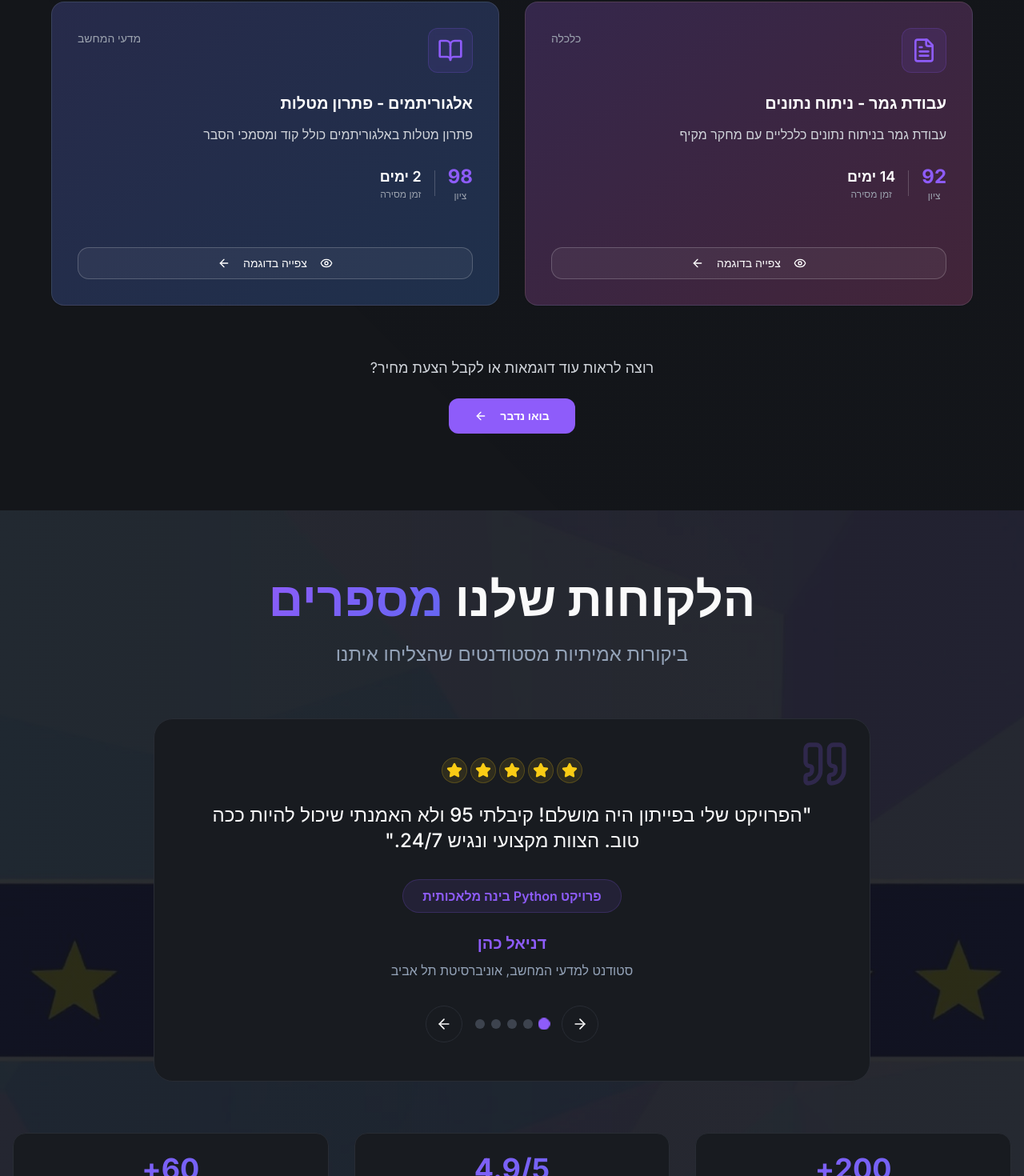
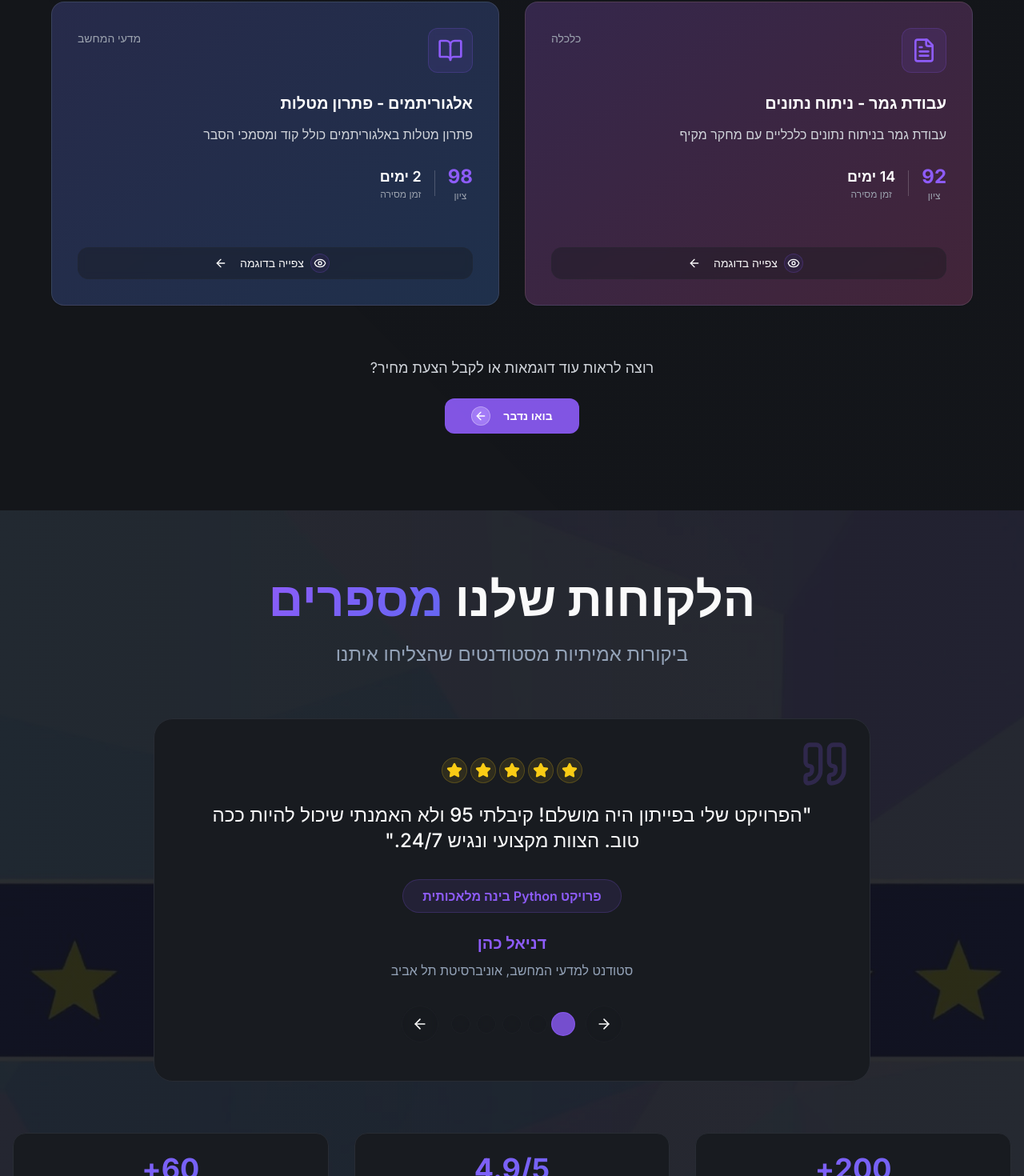
Before and after one commit to yossimmmm/project-genius-hebrew, a React (Vite) app: page / in a window 1280 px wide. Shown: the part 4219-5689 px from the top of the page at 80% size. Built offline with nearby package versions, Linux system fonts and the light colour scheme.

Commit message:
Apply glass effect to buttons
Apply a glass-like transparent design to all buttons on the website, consistent with the effect applied to icons.

```diff
--- a/src/components/Navbar.tsx
+++ b/src/components/Navbar.tsx
@@ -102,7 +102,7 @@ const Navbar = () => {
           <div className="md:hidden">
             <button
               onClick={() => setIsOpen(!isOpen)}
-              className="text-foreground hover:text-primary ios-nav"
+              className="w-10 h-10 bg-card/40 backdrop-blur-sm rounded-xl border border-border/30 text-foreground hover:text-primary hover:bg-card/60 hover:border-primary/30 ios-nav transition-all duration-300 flex items-center justify-center"
             >
               {isOpen ? <X className="w-6 h-6" /> : <Menu className="w-6 h-6" />}
             </button>
--- a/src/components/PortfolioSection.tsx
+++ b/src/components/PortfolioSection.tsx
@@ -118,9 +118,11 @@ const PortfolioSection = () => {
                 <CardFooter className="p-8 pt-0">
                   <Button
                     variant="outline"
-                    className="w-full bg-white/5 border-white/20 text-white hover:bg-white/10 hover:border-primary/50 ios-button group"
+                    className="w-full bg-card/40 backdrop-blur-sm border-border/30 text-foreground hover:bg-card/60 hover:border-primary/50 ios-button group transition-all duration-300"
                   >
-                    <Eye className="w-4 h-4 ml-2" />
+                    <div className="w-6 h-6 bg-primary/10 backdrop-blur-sm rounded-lg border border-primary/20 flex items-center justify-center mr-2">
+                      <Eye className="w-4 h-4" />
+                    </div>
                     צפייה בדוגמה
                     <ArrowLeft className="w-4 h-4 mr-2 group-hover:-translate-x-1 transition-transform" />
                   </Button>
@@ -137,11 +139,13 @@ const PortfolioSection = () => {
           </p>
           <Button
             size="lg"
-            className="bg-primary hover:bg-primary/90 text-white px-8 py-3 rounded-xl ios-button font-semibold"
+            className="bg-primary/90 backdrop-blur-sm border border-primary/20 hover:bg-primary text-white px-8 py-3 rounded-xl ios-button font-semibold transition-all duration-300"
             onClick={() => window.open('https://wa.me/972509888175?text=' + encodeURIComponent("היי, אשמח לראות עוד דוגמאות עבודות"), '_blank')}
           >
             בואו נדבר
-            <ArrowLeft className="w-5 h-5 mr-2" />
+            <div className="w-6 h-6 bg-white/20 backdrop-blur-sm rounded-lg border border-white/30 flex items-center justify-center mr-2">
+              <ArrowLeft className="w-5 h-5" />
+            </div>
           </Button>
         </div>
       </div>
--- a/src/components/TestimonialsSection.tsx
+++ b/src/components/TestimonialsSection.tsx
@@ -125,7 +125,7 @@ const TestimonialsSection = () => {
             <div className="flex justify-center items-center gap-4 mt-8">
               <button
                 onClick={prevTestimonial}
-                className="p-3 rounded-full border border-border hover:border-primary hover:bg-primary hover:text-primary-foreground transition-all duration-300 ios-button"
+                className="p-3 bg-card/40 backdrop-blur-sm rounded-full border border-border/30 hover:border-primary hover:bg-primary hover:text-primary-foreground transition-all duration-300 ios-button"
               >
                 <ArrowRight className="w-5 h-5" />
               </button>
@@ -136,10 +136,10 @@ const TestimonialsSection = () => {
                   <button
                     key={index}
                     onClick={() => setCurrentIndex(index)}
-                    className={`w-3 h-3 rounded-full transition-all duration-300 ${
+                    className={`w-6 h-6 backdrop-blur-sm rounded-lg border transition-all duration-300 ${
                       index === currentIndex
-                        ? 'bg-primary scale-125'
-                        : 'bg-muted-foreground/30 hover:bg-muted-foreground/50'
+                        ? 'bg-primary/80 border-primary/60 scale-125'
+                        : 'bg-card/40 border-border/30 hover:bg-card/60 hover:border-primary/30'
                     }`}
                   />
                 ))}
@@ -147,7 +147,7 @@ const TestimonialsSection = () => {
 
               <button
                 onClick={nextTestimonial}
-                className="p-3 rounded-full border border-border hover:border-primary hover:bg-primary hover:text-primary-foreground transition-all duration-300 ios-button"
+                className="p-3 bg-card/40 backdrop-blur-sm rounded-full border border-border/30 hover:border-primary hover:bg-primary hover:text-primary-foreground transition-all duration-300 ios-button"
               >
                 <ArrowLeft className="w-5 h-5" />
               </button>
```
